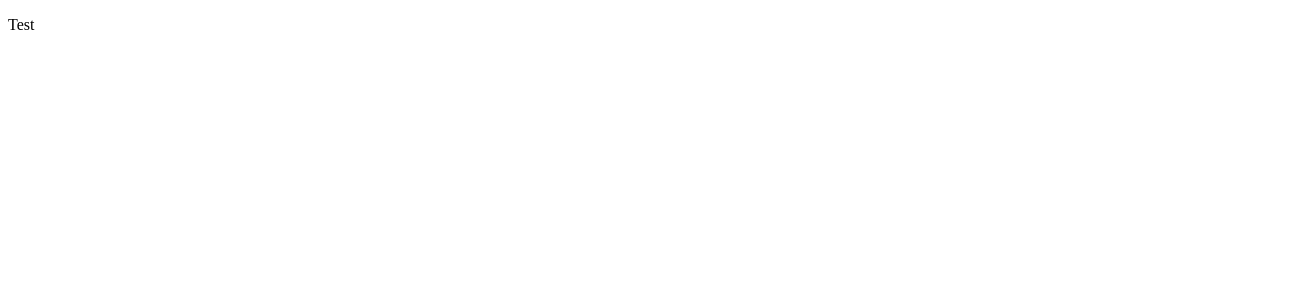
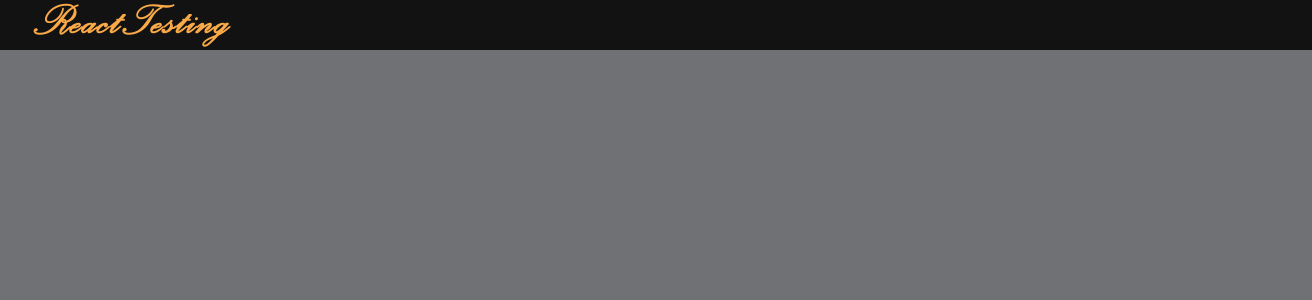
Before and after one commit to fredpaw/react-test-example, a React (Create React App) app: page / in a window 1280 px wide. Shown: the top 300 px of the page, 1312 px wide, since content can reach past the window. Built offline with nearby package versions, Linux system fonts and the light colour scheme.

Commit message:
Header component without test

```diff
--- a/src/App.js
+++ b/src/App.js
@@ -1,8 +1,8 @@
+import Header from './components/header';
+
 function App() {
   return (
-    <div className="App">
-      <p>Test</p>
-    </div>
+    <Header />
   );
 }
 
--- /dev/null
+++ b/src/app.scss
@@ -0,0 +1,6 @@
+body {
+  font-size: 62.5%;
+  background-color: #707174;
+  margin: 0;
+  padding: 0;
+}
--- /dev/null
+++ b/src/components/header/index.js
@@ -0,0 +1,16 @@
+import './styles.scss';
+import Logo from '../../assets/images/logo.png';
+
+const Header = (props) => {
+  return (
+    <header>
+      <div className="wrap">
+        <div className="logo">
+          <img src={Logo} alt="Test Logo" />
+        </div>
+      </div>
+    </header>
+  )
+}
+
+export default Header;
--- /dev/null
+++ b/src/components/header/styles.scss
@@ -0,0 +1,34 @@
+header {
+  display: block;
+  width: 100%;
+  height: 50px;
+  margin: 0 auto;
+  padding: 0 1rem;
+  background: #121212;
+
+  .wrap {
+    position: relative;
+    display: block;
+    width: 100%;
+    height: 100%;
+    margin: 0 auto;
+    max-width: 98rem;
+
+    .logo {
+      display: block;
+      width: 200px;
+      position: absolute;
+      left: 1rem;
+      top: 50%;
+      transform: translateY(-50%);
+      -webkit-transform: translateY(-50%);
+      -moz-transform: translateY(-50%);
+
+      img {
+        display: block;
+        width: 100%;
+        margin: 0;
+      }
+    }
+  }
+}
--- a/src/index.js
+++ b/src/index.js
@@ -1,6 +1,7 @@
 import React from 'react';
 import ReactDOM from 'react-dom';
 import App from './App';
+import './app.scss';
 
 ReactDOM.render(
   <React.StrictMode>
```
Also changed, not shown: package.json (+11 -1 lines), src/assets/images/logo.png (added), 1 other file (tests, documents, lock files or other folders).
